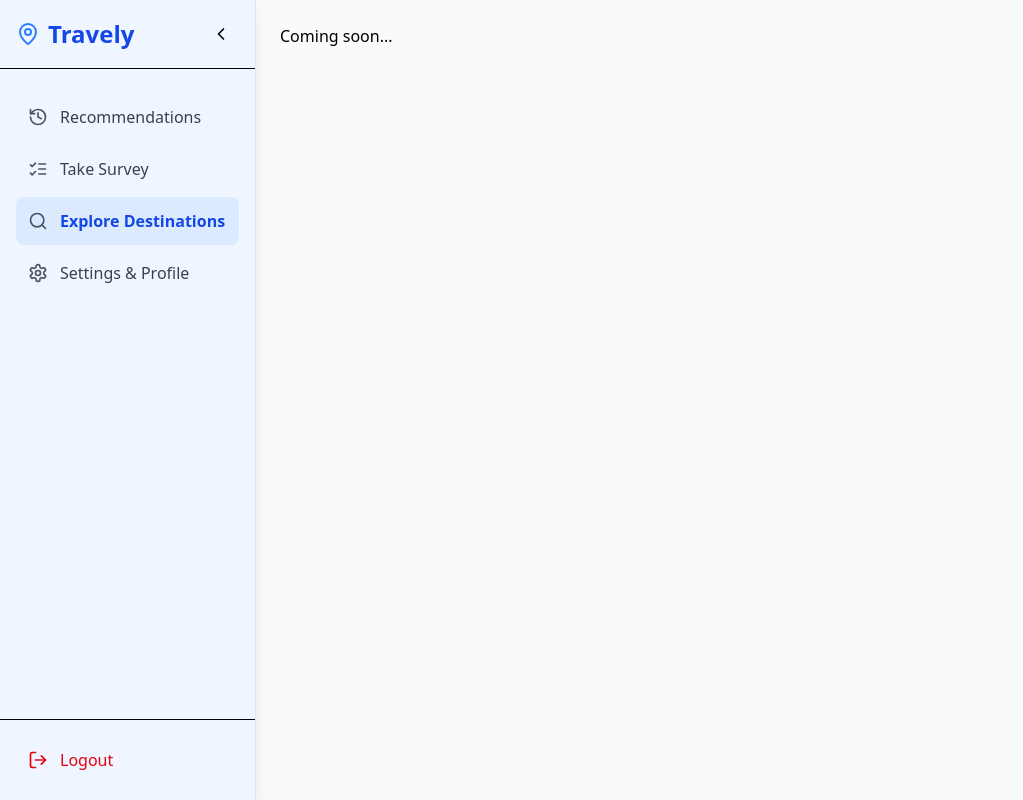
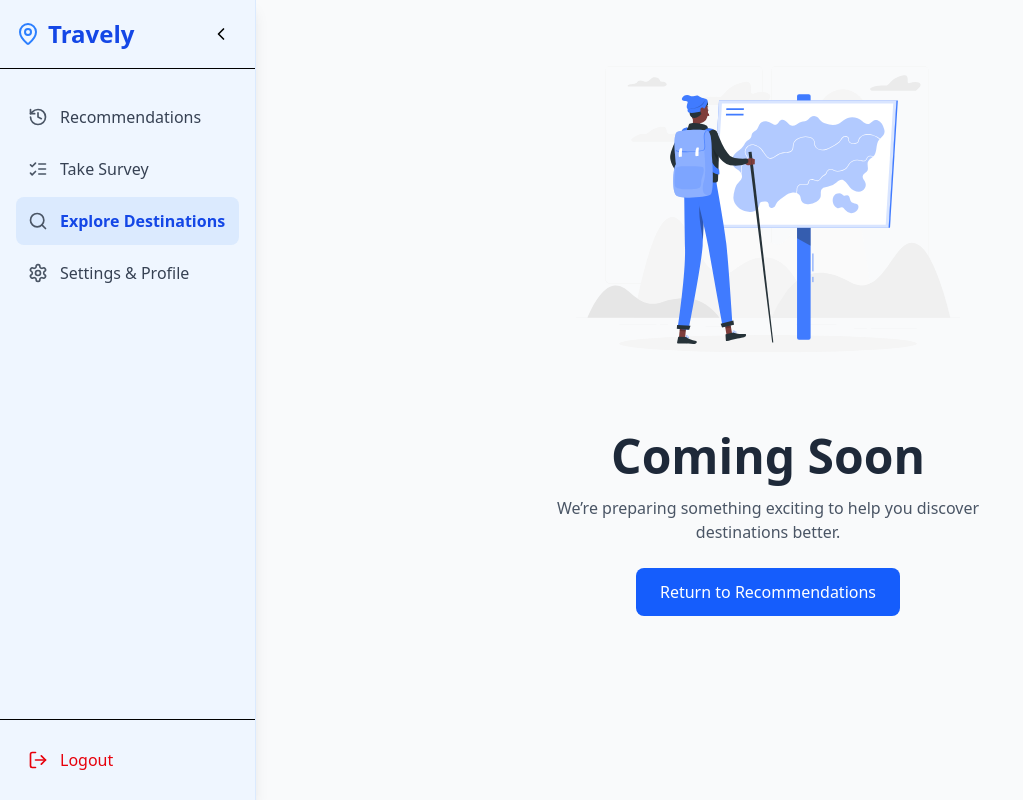
Before and after one commit to obasanmichael/travely-app, a React (Vite) app: page /explore in a window 1280 px wide. Shown: the whole page, without its empty margins (0-1023 px from the left). Built offline with nearby package versions, Linux system fonts and the light colour scheme; no server answers; sample sign-in values are in the browser's storage.

Commit message:
added some UI to the /explore page

```diff
--- a/src/components/Dashboard/SearchPage.tsx
+++ b/src/components/Dashboard/SearchPage.tsx
@@ -1,10 +1,35 @@
+import { Link } from "react-router-dom";
 
 const SearchPage = () => {
   return (
-      <div>
-          Coming soon...
+    <div className="max-h-screen flex flex-col items-center justify-center px-4">
+      {/* Illustration */}
+      <img
+        src="/Trip-rafiki.svg"
+        alt="Travel illustration"
+        className="w-72 md:w-96 mb-6"
+      />
+
+      {/* Headline */}
+      <h1 className="text-4xl md:text-5xl font-bold text-gray-800 mb-4">
+        Coming Soon
+      </h1>
+
+      {/* Short Description */}
+      <p className="text-gray-600 text-center max-w-md mb-6">
+        We’re preparing something exciting to help you discover destinations
+        better.
+      </p>
+
+      {/* Button */}
+      <Link
+        to="/Recommendations"
+        className="px-6 py-3 bg-blue-600 text-white rounded-lg hover:bg-blue-700 transition-all"
+      >
+        Return to Recommendations
+      </Link>
     </div>
-  )
-}
+  );
+};
 
-export default SearchPage
+export default SearchPage;
```
Also changed, not shown: public/Trip-rafiki.svg (added).
